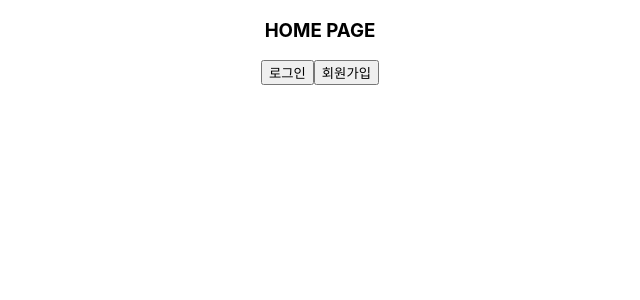
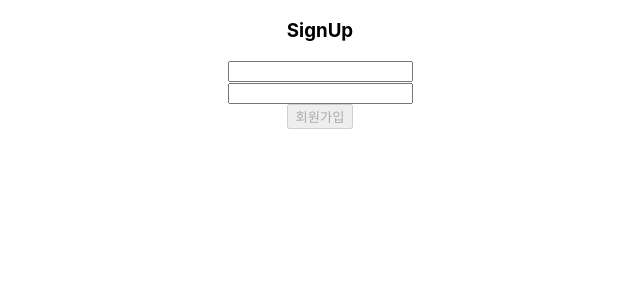
Before and after one commit to yoojiih/wanted-pre-onboarding-frontend, a React (Create React App) app: page /signup in a window 1280 px wide. Shown: the top 300 px of the page, without its empty margins (320-960 px from the left). Built offline with nearby package versions, Linux system fonts and the light colour scheme.

Commit message:
feat: 회원가입 페이지 및 Email, Password 재사용 가능한 Component 구현

```diff
--- /dev/null
+++ b/src/view/components/Email.jsx
@@ -0,0 +1,11 @@
+import React from "react";
+
+export default function Email(props) {
+    const { placeholder, onChange } = props;
+
+    return (
+        <div className="item">
+            <input data-testid="email-input" name="email" type="email" required placeholder={placeholder} onChange={onChange} />
+        </div>
+    );
+}
--- /dev/null
+++ b/src/view/components/Password.jsx
@@ -0,0 +1,11 @@
+import React from "react";
+
+export default function Password(props) {
+    const { placeholder, onChange } = props;
+
+    return (
+        <div className="item">
+            <input data-testid="password-input" name="password" type="password" required placeholder={placeholder} onChange={onChange} />
+        </div>
+    );
+}
--- a/src/view/pages/SignUp.jsx
+++ b/src/view/pages/SignUp.jsx
@@ -1,25 +1,65 @@
-import React from "react";
+import React, { useState } from "react";
 import { useNavigate } from 'react-router-dom';
+import Email from "../components/Email";
+import Password from "../components/Password";
+const EMAIL_REGEXP = /^\S+@\S+\.\S+$/;
+
 /**
  * 메인페이지 view
  *
  * @return Element 랜더링 뷰
  */
-function SignUp() {
+export default function SignUp() {
     const navigate = useNavigate();
+
+    const [email, setEmail] = useState('');
+    const [password, setPassword] = useState('');
+    const [validEmail, setValidEmail] = useState(false);
+    const [validPassword, setValidPassword] = useState(false);
+
+    const validateEmail = (value) => {
+        return EMAIL_REGEXP.test(value);
+    };
+    const validatePassword = (value) => {
+        return value.length >= 8;
+    };
+
+    const handleSubmit = async (e) => {
+        e.preventDefault();
+
+        if (!validEmail || !validPassword) {
+            alert('이메일 혹은 비밀번호를 올바르게 입력해주세요');
+            return;
+        }
+        // 회원가입이 정상적으로 완료되었을 시 /signin 경로로 이동
+        // api호출 200 ->  navigate('/signin');
+    }
+
+
+    const handleChnageInputEmail = (e) => {
+        e.preventDefault();
+        setEmail(e.target.value);
+        setValidEmail(validateEmail(e.target.value));
+    };
+
+    const handleChnageInputPassWord = (e) => {
+        e.preventDefault();
+        setPassword(e.target.value);
+        setValidPassword(validatePassword(e.target.value));
+    };
+
     return (
         <div className="page">
             <h3>
-                <b>HOME PAGE</b>
+                <b>SignUp</b>
             </h3>
-            <button type="submit" onClick={()=>{ navigate('/signin') }} >
-                로그인
-            </button>
-            <button type="submit" onClick={()=>{ navigate('/signup') }} >
-                회원가입
-            </button>
+            <form onSubmit={handleSubmit}>
+                <Email name="email" defaultValue={email} required onChange={handleChnageInputEmail}/>
+                <Password name="email" defaultValue={password} required onChange={handleChnageInputPassWord}/>
+                <button type="submit" data-testid="signup-button" disabled={!validEmail || !validPassword}>
+                    회원가입
+                </button>
+            </form>
         </div>
     );
 }
-
-export default SignUp;
```
